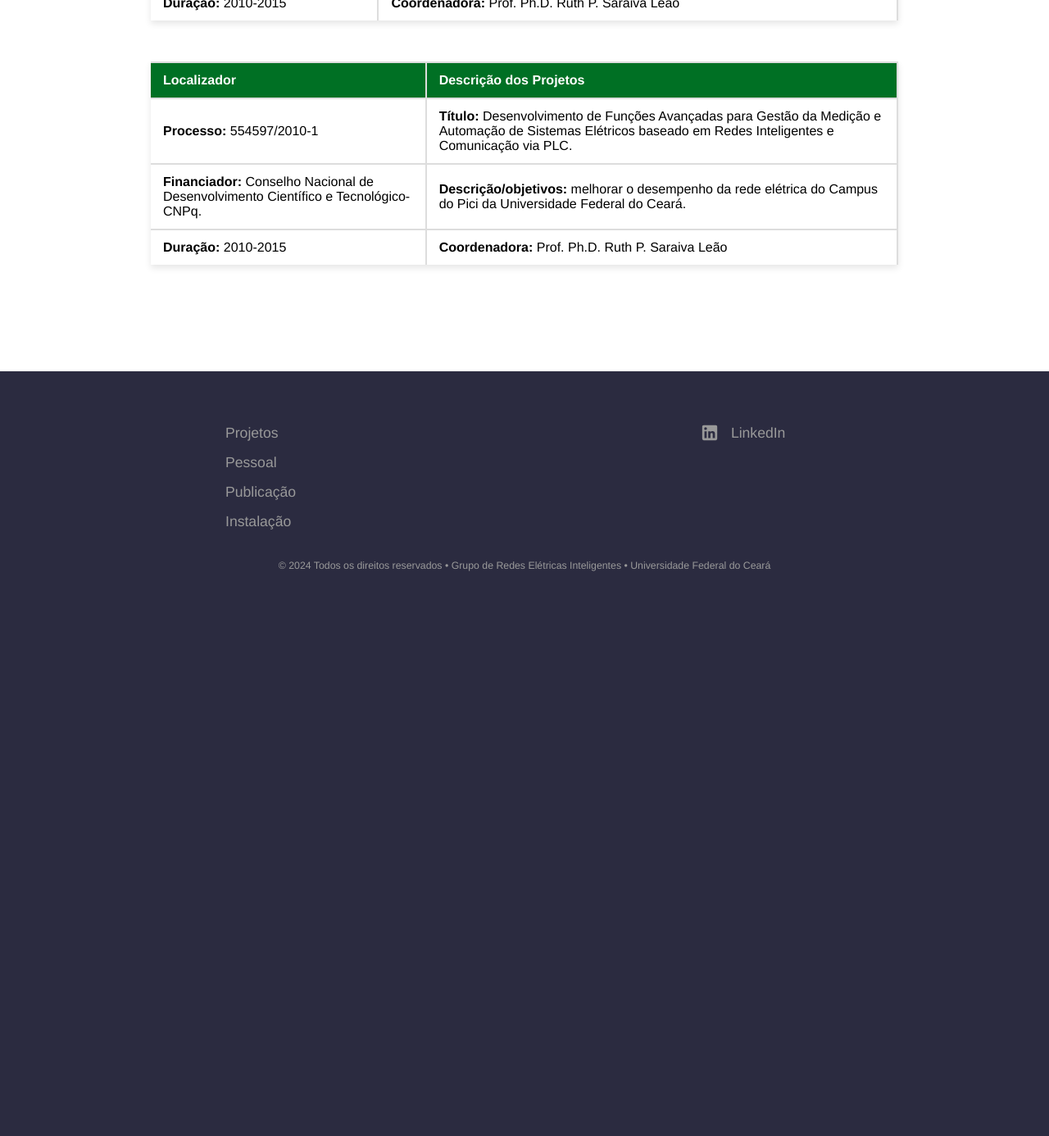
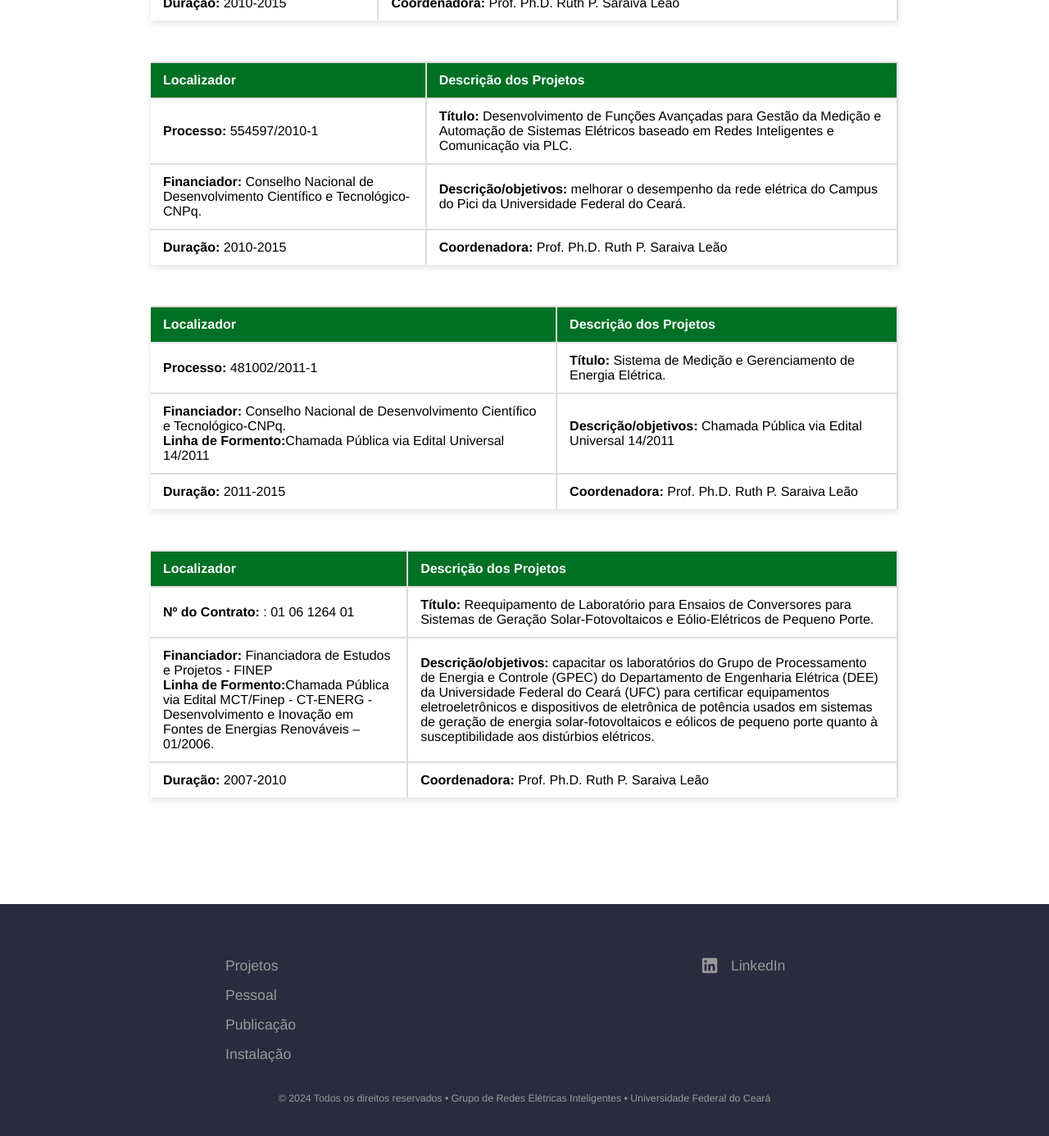
Before and after one commit to Gabriell89222/Gabriell89222.github.io, a Jekyll site: the page built from pricing.html, in a window 1280 px wide and 1400 px high, scrolled down 1669 px. Shown: the top 1386 px of the window at 82% size. Built offline with Jekyll 4.4.1, drawn with Linux system fonts in a browser that asks for light colours; before the commit the page ends 2419 px from its top, so only the background shows below that.

Commit message:
Atualização da tabela v-1.6

```diff
--- a/pricing.html
+++ b/pricing.html
@@ -99,5 +99,43 @@ description:
 					<td><strong>Coordenadora:</strong> Prof. Ph.D. Ruth P. Saraiva Leão</td>
 				</tr>
 			</table>
+
+			<table>
+				<tr>
+					<th>Localizador</th>
+					<th>Descrição dos Projetos</th>
+				</tr>
+				<tr>
+					<td><strong>Processo:</strong> 481002/2011-1</td>
+					<td><strong>Título:</strong> Sistema de Medição e Gerenciamento de Energia Elétrica.</td>
+				</tr>
+				<tr>
+					<td><strong>Financiador:</strong> Conselho Nacional de Desenvolvimento Científico e Tecnológico-CNPq.<br><strong>Linha de Formento:</strong>Chamada Pública via Edital Universal 14/2011</td>
+					<td><strong>Descrição/objetivos: </strong> Chamada Pública via Edital Universal 14/2011</td>
+				</tr>
+				<tr>
+					<td><strong>Duração:</strong> 2011-2015</td>
+					<td><strong>Coordenadora:</strong> Prof. Ph.D. Ruth P. Saraiva Leão</td>
+				</tr>
+			</table>
+
+			<table>
+				<tr>
+					<th>Localizador</th>
+					<th>Descrição dos Projetos</th>
+				</tr>
+				<tr>
+					<td><strong>Nº do Contrato:</strong> : 01 06 1264 01</td>
+					<td><strong>Título:</strong> Reequipamento de Laboratório para Ensaios de Conversores para Sistemas de Geração Solar-Fotovoltaicos e Eólio-Elétricos de Pequeno Porte.</td>
+				</tr>
+				<tr>
+					<td><strong>Financiador:</strong> Financiadora de Estudos e Projetos - FINEP<br><strong>Linha de Formento:</strong>Chamada Pública via Edital MCT/Finep - CT-ENERG - Desenvolvimento e Inovação em Fontes de Energias Renováveis – 01/2006.</td>
+					<td><strong>Descrição/objetivos: </strong> capacitar os laboratórios do Grupo de Processamento de Energia e Controle (GPEC) do Departamento de Engenharia Elétrica (DEE) da Universidade Federal do Ceará (UFC) para certificar equipamentos eletroeletrônicos e dispositivos de eletrônica de potência usados em sistemas de geração de energia solar-fotovoltaicos e eólicos de pequeno porte quanto à susceptibilidade aos distúrbios elétricos.</td>
+				</tr>
+				<tr>
+					<td><strong>Duração:</strong> 2007-2010</td>
+					<td><strong>Coordenadora:</strong> Prof. Ph.D. Ruth P. Saraiva Leão</td>
+				</tr>
+			</table>
 	</section>
 </div>
```
